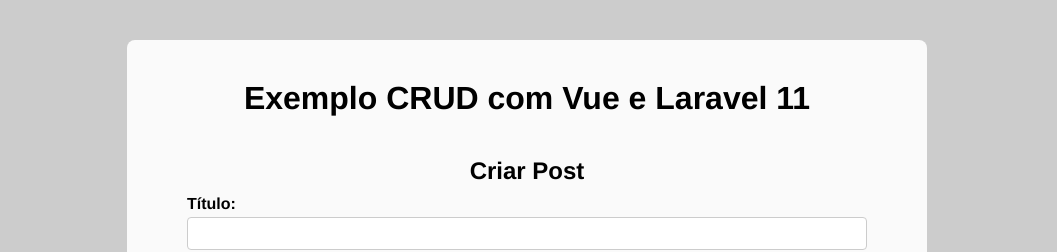
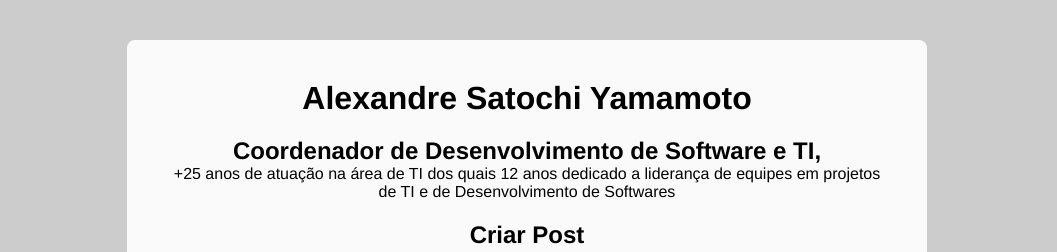
Before and after one commit to satochi-yamamoto/apresentacao_vue, a Vue app: page / in a window 1280 px wide. Shown: the top 252 px of the page, without its empty margins (113-1170 px from the left). Built offline with nearby package versions, Linux system fonts and the light colour scheme; no server answers.

Commit message:
Update App.vue

```diff
--- a/src/App.vue
+++ b/src/App.vue
@@ -1,6 +1,9 @@
 <template>
   <div class="container">
-    <h1>Exemplo CRUD com Vue e Laravel 11</h1>
+
+    <h1>Alexandre Satochi Yamamoto</h1>
+                <h2>Coordenador de Desenvolvimento de Software e TI,</h2>
+      <p>+25 anos de atuação na área de TI dos quais 12 anos dedicado a liderança de equipes em projetos de TI e de Desenvolvimento de Softwares</p>
 
     <!-- Conteúdo agrupará o formulário e a listagem -->
     <div class="content">
```
